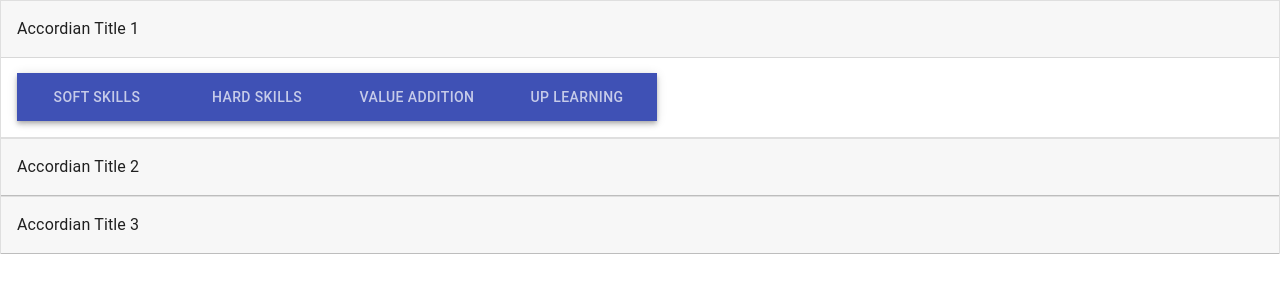
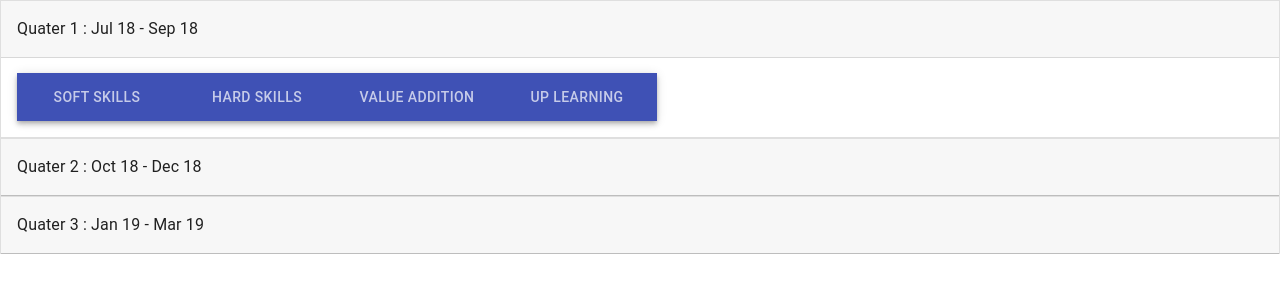
Before and after one commit to UtkarshAfour/myapp, a React (Create React App) app: page / in a window 1280 px wide. Shown: the top 300 px of the page. Built offline with nearby package versions, Linux system fonts and the light colour scheme.

Commit message:
added Accord

```diff
--- a/src/App.js
+++ b/src/App.js
@@ -61,9 +61,9 @@ function App() {
   return (
     <div className="App">
 
-      <Accordian click={handleChange} expanded={expanded} title="Accordian Title 1" name="panel1"/>
-      <Accordian click={handleChange} expanded={expanded} title="Accordian Title 2" name="panel2"/>
-      <Accordian click={handleChange} expanded={expanded} title="Accordian Title 3"name="panel3"/>
+      <Accordian click={handleChange} expanded={expanded} title="Quater 1 : Jul 18 - Sep 18" name="panel1"/>
+      <Accordian click={handleChange} expanded={expanded} title="Quater 2 : Oct 18 - Dec 18" name="panel2"/>
+      <Accordian click={handleChange} expanded={expanded} title="Quater 3 : Jan 19 - Mar 19"name="panel3"/>
     </div>
   );
 }
```
